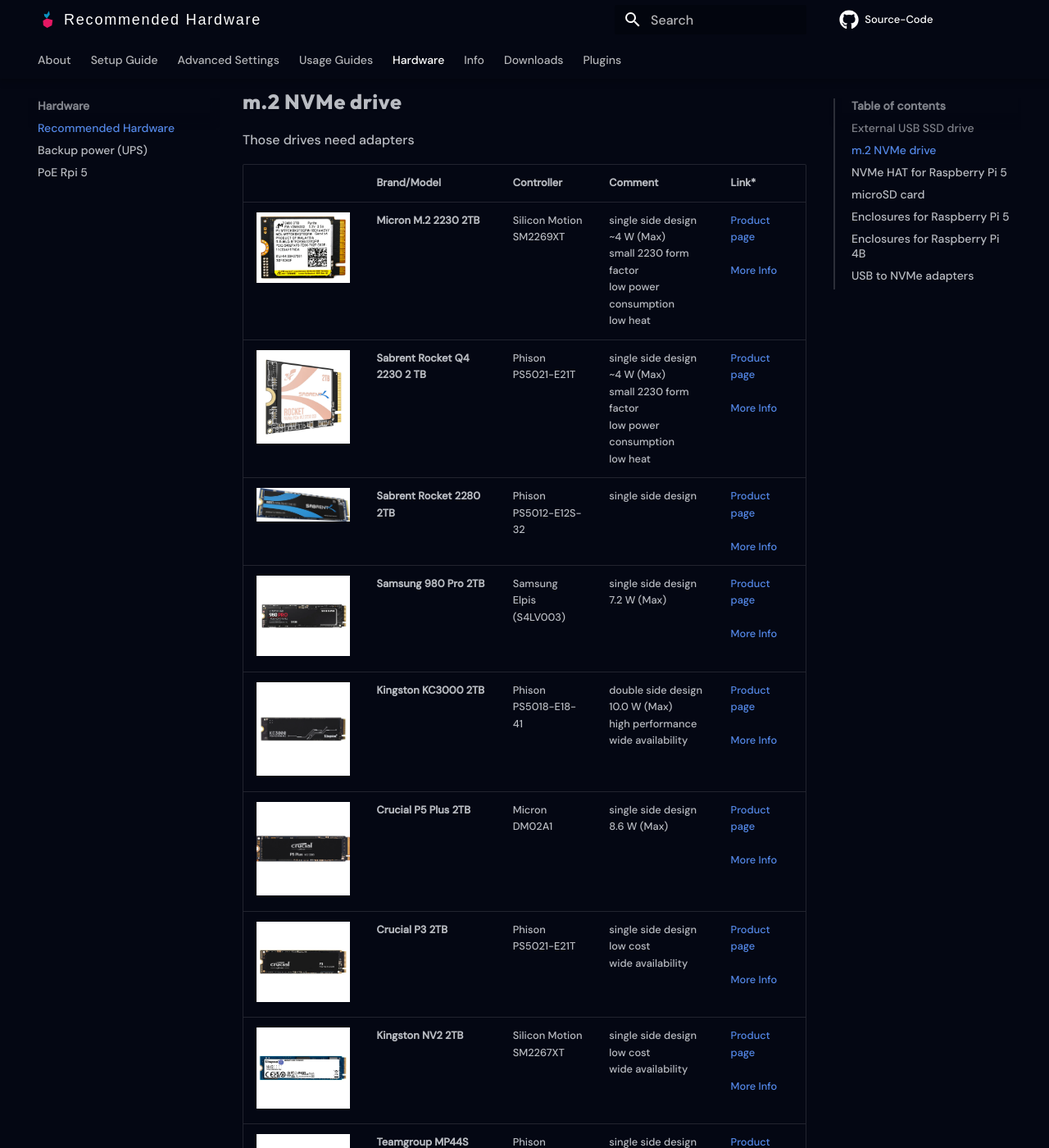
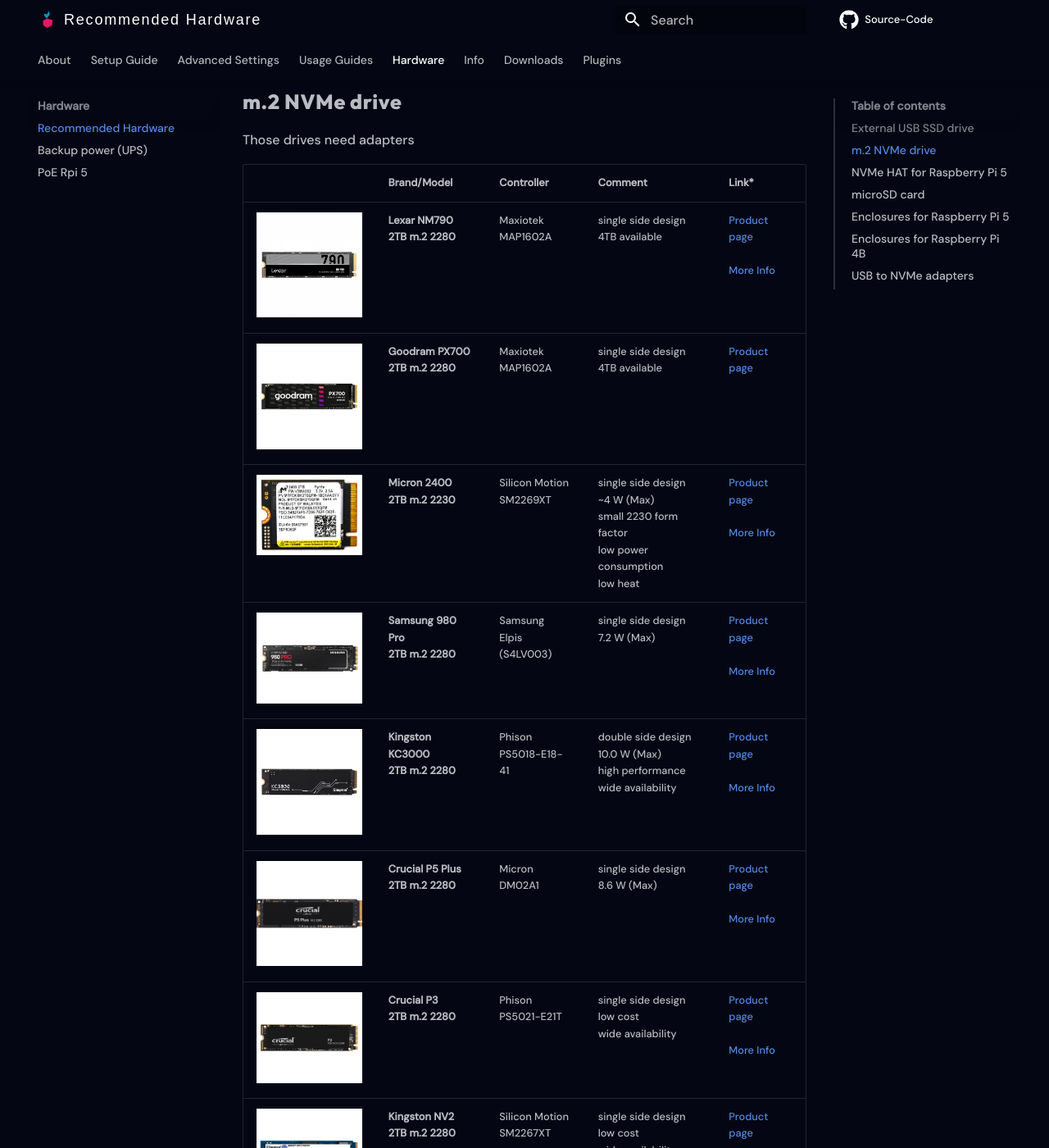
Before and after one commit to Web3-Pi/setup-guide, an MkDocs documentation site: the page built from docs/Hardware/recommendedHW.md, in a window 1280 px wide and 1400 px high, scrolled down 607 px. Shown: the whole window at 82% size. Built offline with MkDocs 1.6.1 and Material for MkDocs 9.7.7, drawn with Linux system fonts in a browser that asks for light colours; some web fonts are replaced; comment, search, counter and statistics services are not loaded; some of the changed text lies outside the part shown.

Commit message:
Add Lexar nm790 and Goodram px700

```diff
--- a/docs/Hardware/recommendedHW.md
+++ b/docs/Hardware/recommendedHW.md
@@ -19,15 +19,15 @@
 
 |                                                                        | Brand/Model                      | Controller                    | Comment                                                                                              | Link*                                                                                                                  |
 | ---------------------------------------------------------------------- | -------------------------------- | ----------------------------- | ---------------------------------------------------------------------------------------------------- | ---------------------------------------------------------------------------------------------------------------------- |
-| ![Micron M.2 2230](../img/Micron2230.jpg){ width="150" }               |  **Micron M.2 2230 2TB**         | Silicon Motion<br>SM2269XT    | single side design <br>~4 W (Max)<br>small 2230 form factor<br>low power consumption<br>low heat     | [Product page](https://www.micron.com/products/storage/ssd/client-ssd/2400-ssd)<br><br>[More Info](https://www.techpowerup.com/ssd-specs/micron-2400-2-tb.d810)|
-| ![Sabrent Rocket Q4](../img/SabrentRocketQ4.jpg){ width="150" }        |  **Sabrent Rocket Q4 2230 2 TB** | Phison<br>PS5021-E21T         | single side design <br>~4 W (Max)<br>small 2230 form factor<br>low power consumption<br>low heat     | [Product page](https://sabrent.com/products/sb-213q-2tb)<br><br>[More Info](https://www.techpowerup.com/ssd-specs/sabrent-rocket-q4-2230-2-tb.d1486)|
-| ![Sabrent Rocket](../img/SabrentRocket.jpg){ width="150" }             |  **Sabrent Rocket 2280 2TB**     | Phison<br>PS5012-E12S-32      | single side design <br>                                                                              | [Product page](https://sabrent.com/products/sb-rocket-2tb)<br><br>[More Info](https://www.techpowerup.com/ssd-specs/sabrent-rocket-2-tb.d1821)|
-| ![Samsung 980 Pro](../img/Samsung980Pro.jpg){ width="150" }            |  **Samsung 980 Pro 2TB**         | Samsung<br>Elpis (S4LV003)    | single side design <br>7.2 W (Max)                                                                   | [Product page](https://www.samsung.com/pl/memory-storage/nvme-ssd/980-pro-2tb-nvme-pcie-gen-4-mz-v8p2t0bw/)<br><br>[More Info](https://www.techpowerup.com/ssd-specs/samsung-980-pro-2-tb.d52)|
-| ![Kingston KC3000](../img/KC3000.jpg){ width="150" }                   |  **Kingston KC3000 2TB**         | Phison<br>PS5018-E18-41       | double side design <br>10.0 W (Max)<br>high performance<br>wide availability                            | [Product page](https://www.kingston.com/pl/ssd/kc3000-nvme-m2-solid-state-drive)<br><br>[More Info](https://www.techpowerup.com/ssd-specs/kingston-kc3000-2-tb.d260)|
-| ![Crucial P5 Plus](../img/CrucialP5Plus.jpg){ width="150" }            |  **Crucial P5 Plus 2TB**         | Micron<br>DM02A1              | single side design <br>8.6 W (Max)                                                                   | [Product page](https://www.crucial.com/products/ssd/crucial-p5-plus-ssd)<br><br>[More Info](https://www.techpowerup.com/ssd-specs/crucial-p5-plus-1-tb.d107)|
-| ![Crucial P3](../img/CrucialP3.jpg){ width="150" }                     |  **Crucial P3 2TB**              | Phison<br>PS5021-E21T         | single side design <br>low cost<br>wide availability                                                    | [Product page](https://www.crucial.com/ssd/p3/ct2000p3ssd8)<br><br>[More Info](https://www.techpowerup.com/ssd-specs/crucial-p3-2-tb.d829)|
-| ![Kingston NV2](../img/KingstonNV2.jpg){ width="150" }                 |  **Kingston NV2 2TB**            | Silicon Motion<br>SM2267XT    | single side design <br>low cost<br>wide availability                                                    | [Product page](https://www.kingston.com/pl/ssd/nv2-nvme-pcie-ssd)<br><br>[More Info](https://www.techpowerup.com/ssd-specs/kingston-nv2-2-tb.d1190)|
-| ![Teamgroup MP44S](../img/TeamgroupMP44S.jpg){ width="150" }           |  **Teamgroup MP44S 2230 2TB**    | Phison<br>PS5021-E21          | single side design <br>small 2230 form factor<br>low power consumption<br>low heat                   | [Product page](https://www.teamgroupinc.com/en/product-detail/ssd/TEAMGROUP/mp44s/mp44s-TM5FF3002T0C101/)<br><br>[More Info](https://www.techpowerup.com/ssd-specs/teamgroup-mp44s-2-tb.d1724)|
+| ![Lexar NM790 2TB](../img/Lexar_NM790.jpg){ width="150" }        |  **Lexar NM790<br>2TB m.2 2280** | Maxiotek<br>MAP1602A         | single side design <br>4TB available     | [Product page](https://americas.lexar.com/product/lexar-nm790-m-2-2280-pcie-gen-4x4-nvme-ssd/)<br><br>[More Info](https://www.techpowerup.com/ssd-specs/lexar-nm790-2-tb.d1494)|
+| ![Goodram PX700 2TB](../img/Goodram_PX700.jpg){ width="150" }             |  **Goodram PX700<br>2TB m.2 2280**     | Maxiotek<br>MAP1602A      | single side design <br>4TB available    | [Product page](https://www.goodram.com/en/products/goodram-px700-ssd-2/)|
+| ![Micron 2400 2TB](../img/Micron2230.jpg){ width="150" }               |  **Micron 2400<br>2TB m.2 2230**         | Silicon Motion<br>SM2269XT    | single side design <br>~4 W (Max)<br>small 2230 form factor<br>low power consumption<br>low heat     | [Product page](https://www.micron.com/products/storage/ssd/client-ssd/2400-ssd)<br><br>[More Info](https://www.techpowerup.com/ssd-specs/micron-2400-2-tb.d810)|
+| ![Samsung 980 Pro](../img/Samsung980Pro.jpg){ width="150" }            |  **Samsung 980 Pro<br>2TB m.2 2280**         | Samsung<br>Elpis (S4LV003)    | single side design <br>7.2 W (Max)                                                                   | [Product page](https://www.samsung.com/pl/memory-storage/nvme-ssd/980-pro-2tb-nvme-pcie-gen-4-mz-v8p2t0bw/)<br><br>[More Info](https://www.techpowerup.com/ssd-specs/samsung-980-pro-2-tb.d52)|
+| ![Kingston KC3000](../img/KC3000.jpg){ width="150" }                   |  **Kingston KC3000<br>2TB m.2 2280**         | Phison<br>PS5018-E18-41       | double side design <br>10.0 W (Max)<br>high performance<br>wide availability                            | [Product page](https://www.kingston.com/pl/ssd/kc3000-nvme-m2-solid-state-drive)<br><br>[More Info](https://www.techpowerup.com/ssd-specs/kingston-kc3000-2-tb.d260)|
+| ![Crucial P5 Plus](../img/CrucialP5Plus.jpg){ width="150" }            |  **Crucial P5 Plus<br>2TB m.2 2280**         | Micron<br>DM02A1              | single side design <br>8.6 W (Max)                                                                   | [Product page](https://www.crucial.com/products/ssd/crucial-p5-plus-ssd)<br><br>[More Info](https://www.techpowerup.com/ssd-specs/crucial-p5-plus-1-tb.d107)|
+| ![Crucial P3](../img/CrucialP3.jpg){ width="150" }                     |  **Crucial P3<br>2TB m.2 2280**              | Phison<br>PS5021-E21T         | single side design <br>low cost<br>wide availability                                                    | [Product page](https://www.crucial.com/ssd/p3/ct2000p3ssd8)<br><br>[More Info](https://www.techpowerup.com/ssd-specs/crucial-p3-2-tb.d829)|
+| ![Kingston NV2](../img/KingstonNV2.jpg){ width="150" }                 |  **Kingston NV2<br>2TB m.2 2280**            | Silicon Motion<br>SM2267XT    | single side design <br>low cost<br>wide availability                                                    | [Product page](https://www.kingston.com/pl/ssd/nv2-nvme-pcie-ssd)<br><br>[More Info](https://www.techpowerup.com/ssd-specs/kingston-nv2-2-tb.d1190)|
+| ![Teamgroup MP44S](../img/TeamgroupMP44S.jpg){ width="150" }           |  **Teamgroup MP44S<br>2TB m.2 2230**    | Phison<br>PS5021-E21          | single side design <br>small 2230 form factor<br>low power consumption<br>low heat                   | [Product page](https://www.teamgroupinc.com/en/product-detail/ssd/TEAMGROUP/mp44s/mp44s-TM5FF3002T0C101/)<br><br>[More Info](https://www.techpowerup.com/ssd-specs/teamgroup-mp44s-2-tb.d1724)|
 
 
 !!! tip "Tip"
```
Also changed, not shown: docs/img/Goodram_PX700.jpg (added), docs/img/Lexar_NM790.jpg (added).
